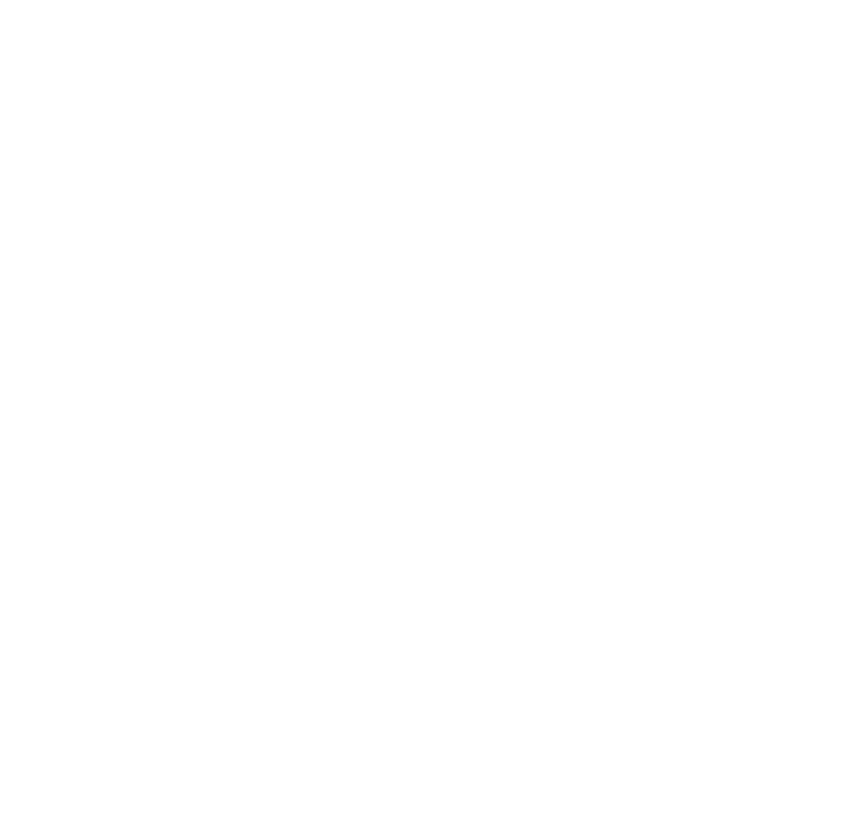
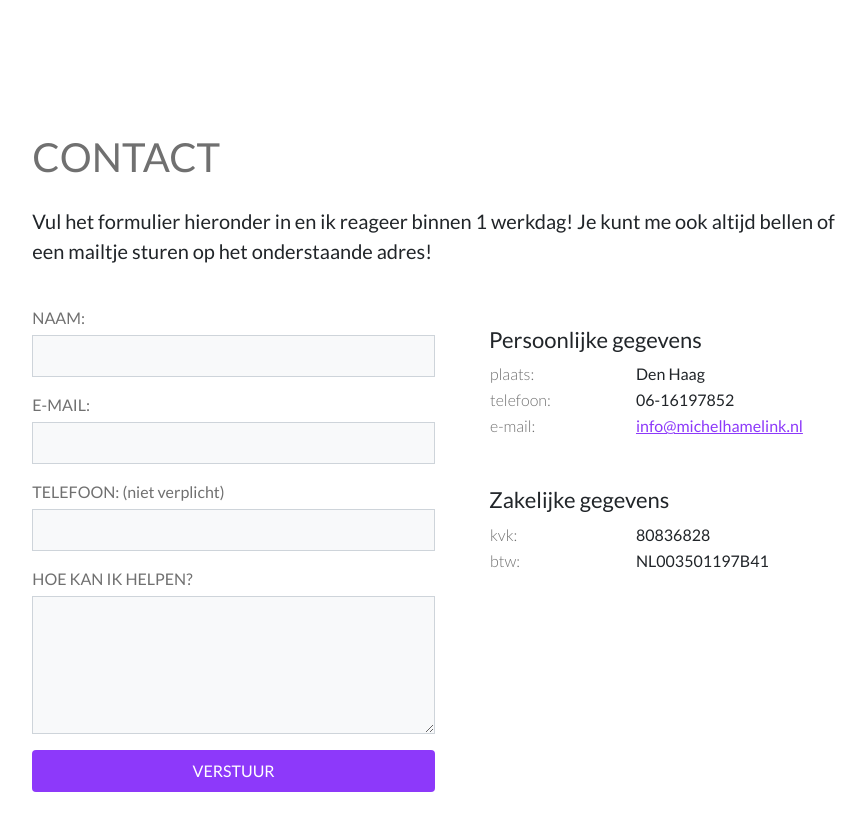
Before and after one commit to Michelium/personalwebsite, a Vue app: page / in a window 1280 px wide. Shown: the part 2960-3791 px from the top of the page, without its empty margins (193-1059 px from the left). Before the commit the page ends 3093 px from the top, so only its background shows below. Built offline with nearby package versions, Linux system fonts and the light colour scheme.

Commit message:
added contact

```diff
--- a/src/assets/css/app.css
+++ b/src/assets/css/app.css
@@ -4,9 +4,9 @@
 
 :root {
     --purple: #8D39FA;
+    --purple-hover: #7b1bf6;
     --grey: #707070;
     --light-grey: #ececec;
-    --dark-grey: #707070
 }
 
 main {
@@ -32,7 +32,7 @@
 
 h4 {
     font-size: 22px;
-    color: var(--dark-grey);
+    color: var(--grey);
 }
 
 p {
--- /dev/null
+++ b/src/components/Contact.vue
@@ -0,0 +1,135 @@
+<template>
+    <section id="contact">
+        <div class="row">
+            <div class="col-12">
+                <h2>Contact</h2>
+                <p>Vul het formulier hieronder in en ik reageer binnen 1 werkdag! Je kunt me ook altijd bellen of een mailtje sturen op het onderstaande adres!</p>
+            </div>
+        </div>
+        <div class="row">
+            <div class="col-12 col-lg-6">
+                <form class="mt-4" action="">
+                    <div v-if="success" class="alert alert-success alert-dismissible fade show" role="alert">
+                        <p class="text-dark">Uw bericht is verstuurd! We komen zo spoedig mogelijk bij u terug!</p>
+                    </div>
+                    <div class="form-group mb-3">
+                        <label for="name" class="text-uppercase">Naam:</label>
+                        <input v-model="name" class="form-control bg-light py-2" type="text" name="name" id="name" autocomplete="off" required>
+                    </div>
+                    <div class="form-group mb-3">
+                        <label for="email" class="text-uppercase">E-mail:</label>
+                        <input v-model="email" class="form-control bg-light py-2" type="email" name="email" id="email" autocomplete="off" required>
+                    </div>
+                    <div class="form-group mb-3">
+                        <label for="phone">TELEFOON: (niet verplicht)</label>
+                        <input v-model="phone" class="form-control bg-light py-2" type="text" name="phone" id="phone" autocomplete="off">
+                    </div>
+                    <div class="form-group mb-3">
+                        <label for="message" class="text-uppercase">Hoe kan ik helpen?</label>
+                        <textarea v-model="message" class="form-control bg-light py-2" name="message" id="message" autocomplete="off" required rows="5"></textarea>
+                    </div>
+                    <button :disabled="loaded" type="submit" class="btn w-100">VERSTUUR</button>
+                </form>
+            </div>
+            <div class="col-12 col-lg-6">
+                <div class="card h-100">
+                    <div class="row mb-5">
+                        <div class="col-12">
+                            <h4 class="text-dark">Persoonlijke gegevens</h4>
+                            <table class="w-100">
+                                <tr>
+                                    <th>plaats:</th>
+                                    <td class="float-end float-sm-none">Den Haag</td>
+                                </tr>
+                                <tr>
+                                    <th>telefoon:</th>
+                                    <td class="float-end float-sm-none">06-16197852</td>
+                                </tr>
+                                <tr>
+                                    <th>e-mail:</th>
+                                    <td class="float-end float-sm-none"><a href="mailto:info@michelhamelink.nl" target="_blank">info@michelhamelink.nl</a></td>
+                                </tr>
+                            </table>
+                        </div>
+                    </div>
+                        <div class="col-12">
+                            <h4 class="text-dark">Zakelijke gegevens</h4>
+                            <table class="w-100">
+                                <tr>
+                                    <th>kvk:</th>
+                                    <td class="float-end float-sm-none">80836828</td>
+                                </tr>
+                                <tr>
+                                    <th>btw:</th>
+                                    <td class="float-end float-sm-none">NL003501197B41</td>
+                                </tr>
+                            </table>
+                        </div>
+                    </div>
+                </div>
+            </div>
+    </section>
+</template>
+
+<script>
+export default {
+    name: "Contact"
+}
+</script>
+
+<style scoped>
+.card {
+    padding: 45px 30px;
+    border: none;
+    height: 100%;
+    transition: 0.2s;
+}
+
+.card:hover {
+    background-color: var(--light-grey);
+}
+
+label {
+    margin-bottom: 5px;
+    color: var(--grey);
+}
+
+input, textarea {
+    border-radius: unset;
+    transition: 0.3s;
+}
+
+input:focus, input:hover, textarea:focus, textarea:hover {
+    border-color: var(--purple);
+    box-shadow: 0 0 0 0.25rem rgba(141, 57, 250, 0.25);
+}
+
+button {
+    background-color: var(--purple);
+    color: white;
+    padding: 8px 0;
+    transition: 0.3s;
+}
+
+button:hover {
+    background-color: var(--purple-hover);
+    color: white;
+    cursor: pointer;
+}
+
+th {
+    color: var(--grey);
+    font-weight: 300;
+    width: 146px;
+}
+
+a {
+    color: var(--purple);
+    padding: 8px 0;
+}
+
+a:hover {
+    color:  var(--purple-hover);
+    cursor: pointer;
+}
+</style>
--- a/src/views/Home.vue
+++ b/src/views/Home.vue
@@ -6,6 +6,7 @@
           <div class="col-12 col-md-10 offset-md-1 col-lg-8 offset-lg-2">
               <About/>
               <Services/>
+              <Contact/>
           </div>
       </div>
   </div>
@@ -17,10 +18,12 @@
 import Header from "../components/Header";
 import About from "../components/About";
 import Services from "../components/Services";
+import Contact from "../components/Contact";
 
 export default {
   name: 'Home',
   components: {
+      Contact,
       Services,
       About,
       Header,
```
